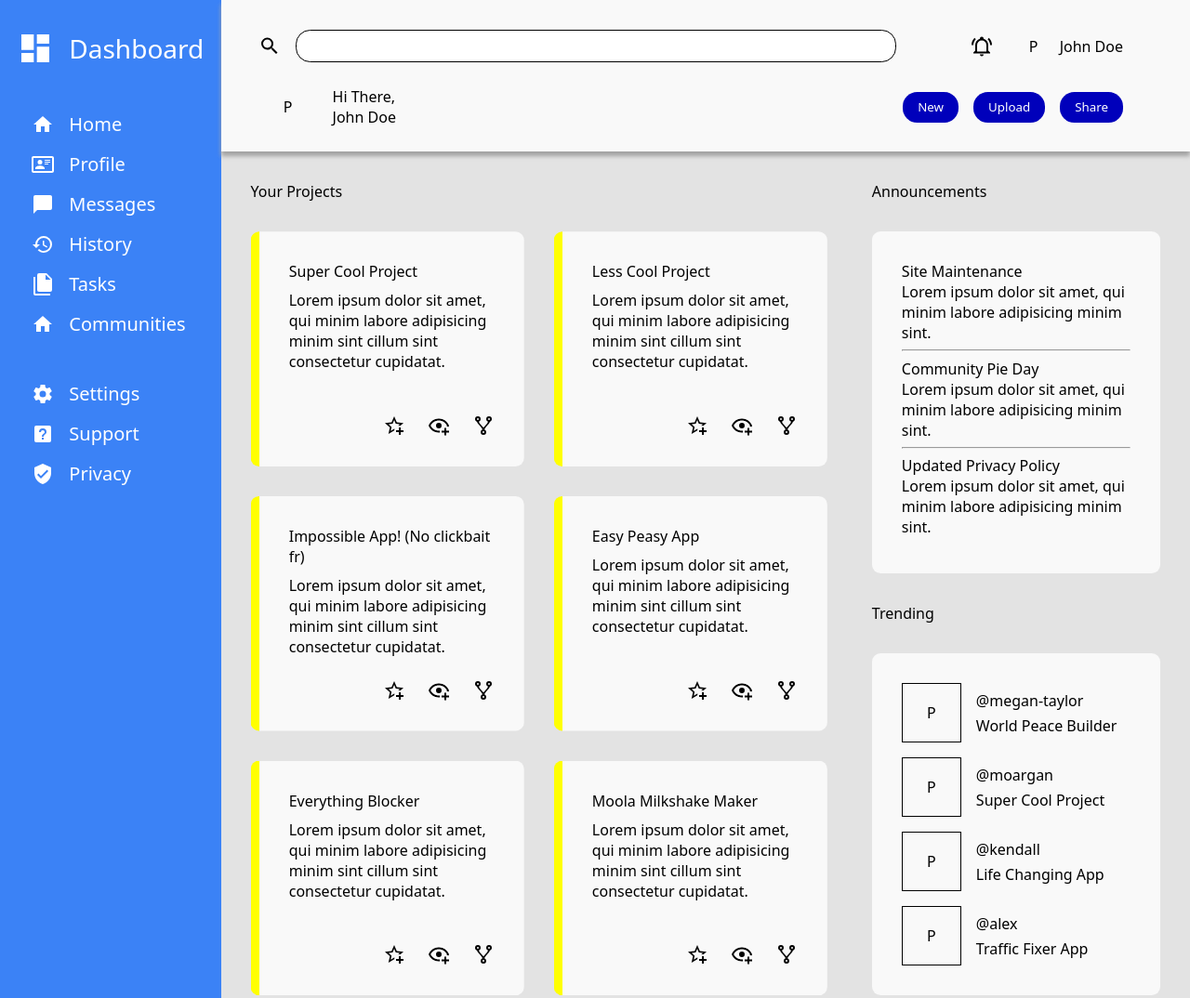
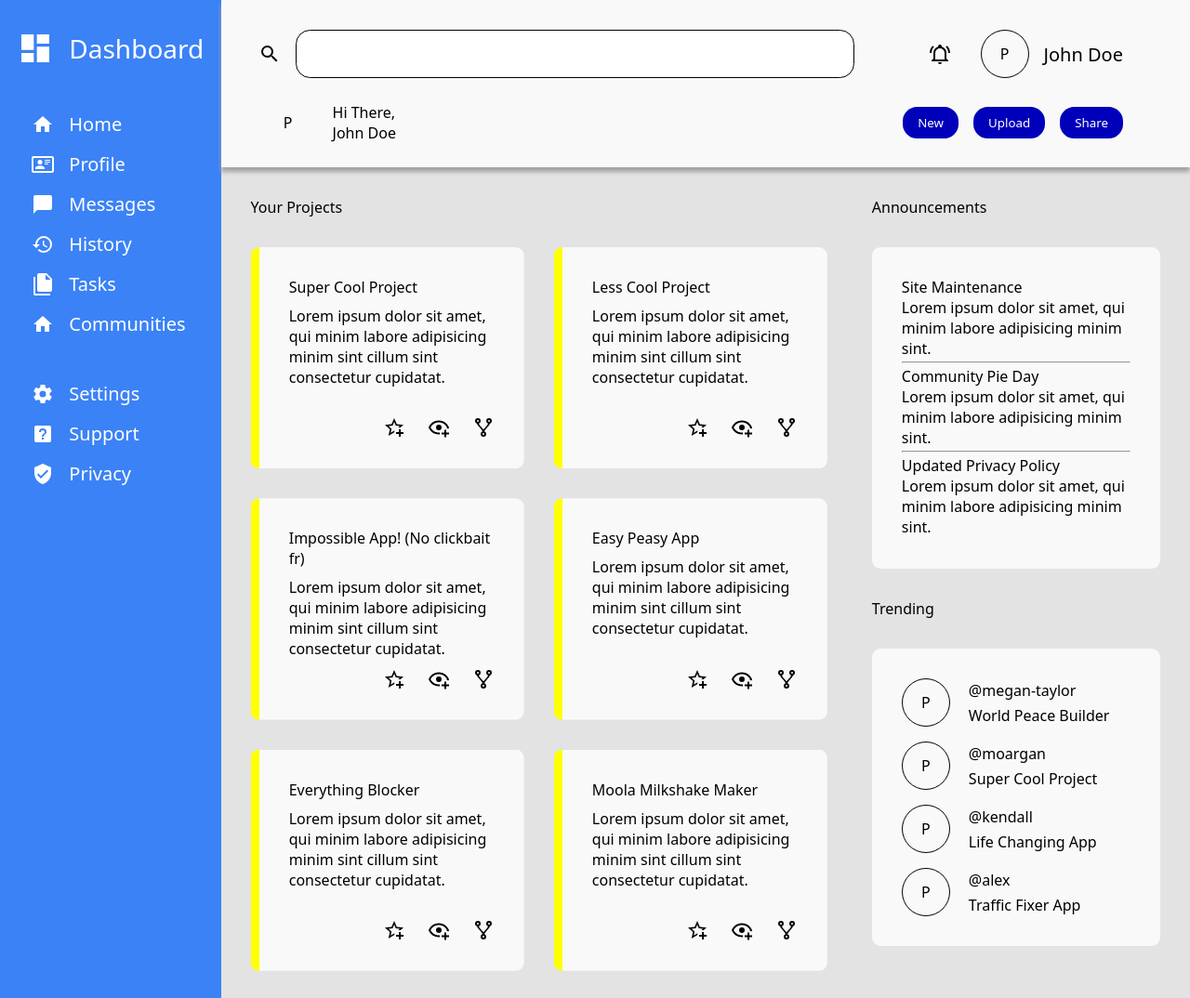
Before and after one commit to CrispDeserving/odin-dashboard, a plain HTML site: page index.html in a window 1280 px wide. Shown: the top 1074 px of the page at 93% size. Drawn offline with Linux system fonts and the light colour scheme.

Commit message:
Tweak: Congregate profile-pictures and to its sizes

```diff
--- a/index.html
+++ b/index.html
@@ -75,8 +75,8 @@
 
 				<img src="icons/bell-ring-outline.svg" class="icon">
 				<div class="profile-summary">
-					<div class="icon">P</div>
-					<div class="profile-name">John Doe</div>
+					<div class="profile-picture">P</div>
+					<h2 class="profile-name">John Doe</h2>
 				</div>
 			</div>
 
--- a/style.css
+++ b/style.css
@@ -41,6 +41,14 @@ h2 {
 	aspect-ratio: 1;
 }
 
+.profile-picture {
+	display: grid;
+	place-content: center;
+	width: 3.25rem;
+	aspect-ratio: 1;
+	border: 1px solid black;
+	border-radius: 50%;
+}
 
 body {
 	display: grid;
@@ -280,12 +288,7 @@ main .trending {
 }
 
 .project-summary .profile-picture {
-	display: grid;
-	place-content: center;
-	width: 4rem;
-	margin-right: 1rem;
-	border: 1px solid black;
-	aspect-ratio: 1;
+	margin-right: 1.25rem;
 }
 
 .project-summary .project-info {
```
